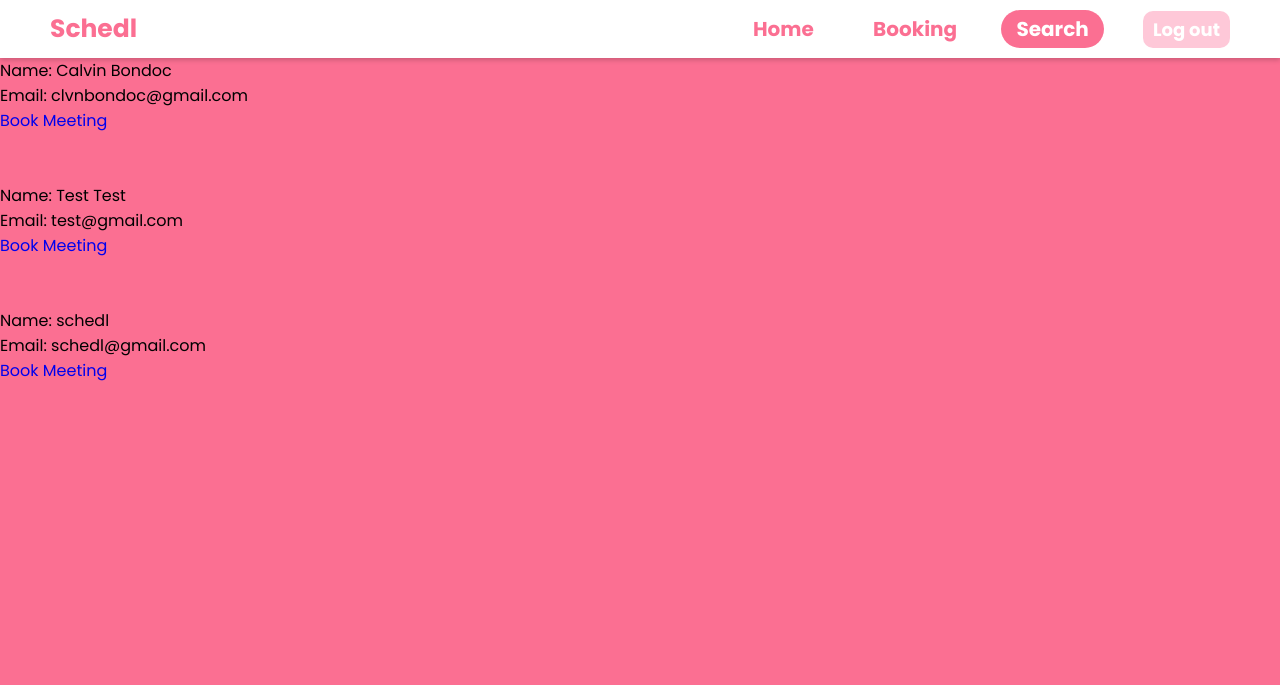
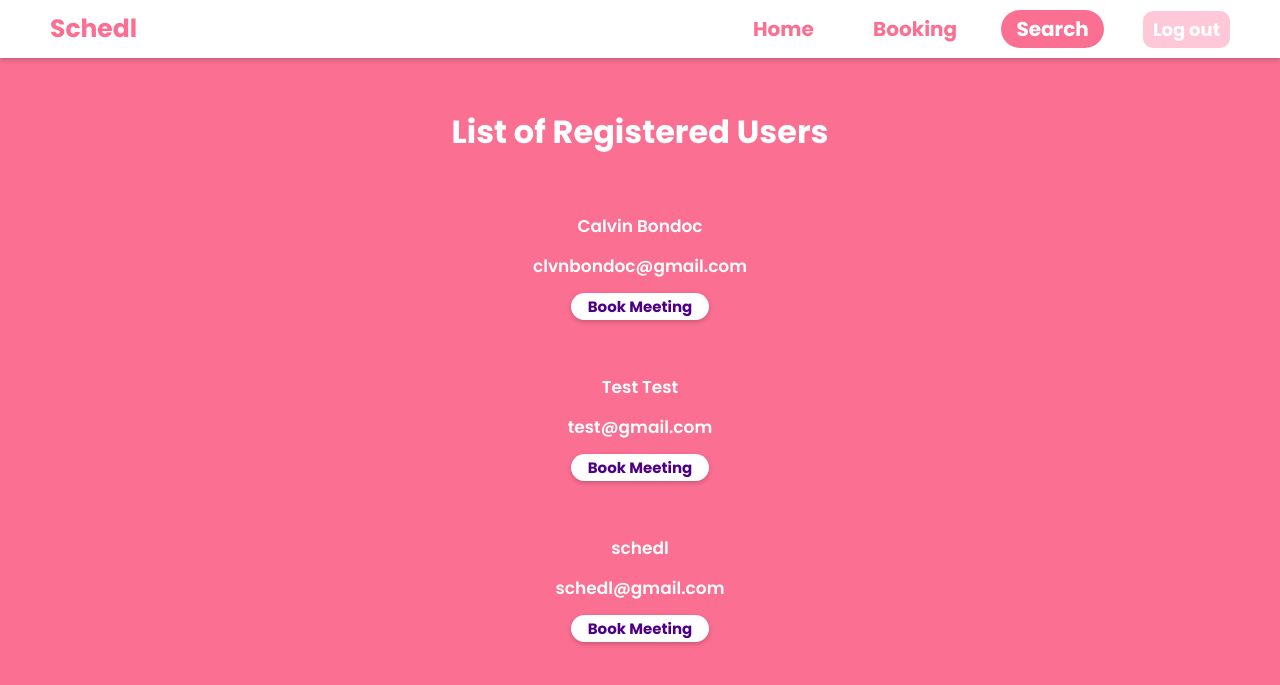
Before and after one commit to gvtolibas/schedl, a PHP site: page /profile.php in a window 1280 px wide. Shown: the top 685 px of the page. Run offline with PHP 8.4, Linux system fonts and the light colour scheme; data comes from the database, SQL or seed files in the repository.

Commit message:
Initial commit

```diff
--- a/profile.php
+++ b/profile.php
@@ -65,12 +65,15 @@ $stmt->close();
 
 // Check if any profiles are found
 if ($result->num_rows > 0) {
+    echo "<br><br>";
+    echo "<h1> List of Registered Users </h1>";
     // Output data of each profile
     while ($row = $result->fetch_assoc()) {
-        echo "Name: " . $row["name"] . "<br>";
-        echo "Email: " . $row["email"] . "<br>";
-        echo "<a href=\"book_meeting.php?profile_id=" . $row["id"] . "&participant2_email=" . $row["email"] . "\">Book Meeting</a><br>";
-        echo "<br><br>";
+        echo "<br><br><center>";
+        echo "<text>" . $row["name"] . "<br>";
+        echo "<text>" . $row["email"] . "<br>";
+        echo "<a href=\"book_meeting.php?profile_id=" . $row["id"] . "&participant2_email=" . $row["email"] . "\">
+        <mark> &nbsp Book Meeting &nbsp</mark></a>";
     }
 } else {
     echo "No profiles found.";
@@ -84,15 +87,6 @@ $connection->close();
 <html>
 <head>
     <title>Search | Schedl</title>
-
-<style>
-    body {
-        margin: 0;
-        padding: 0;
-    }
-
-</style>
-
 </head>
 
 <body>
```
